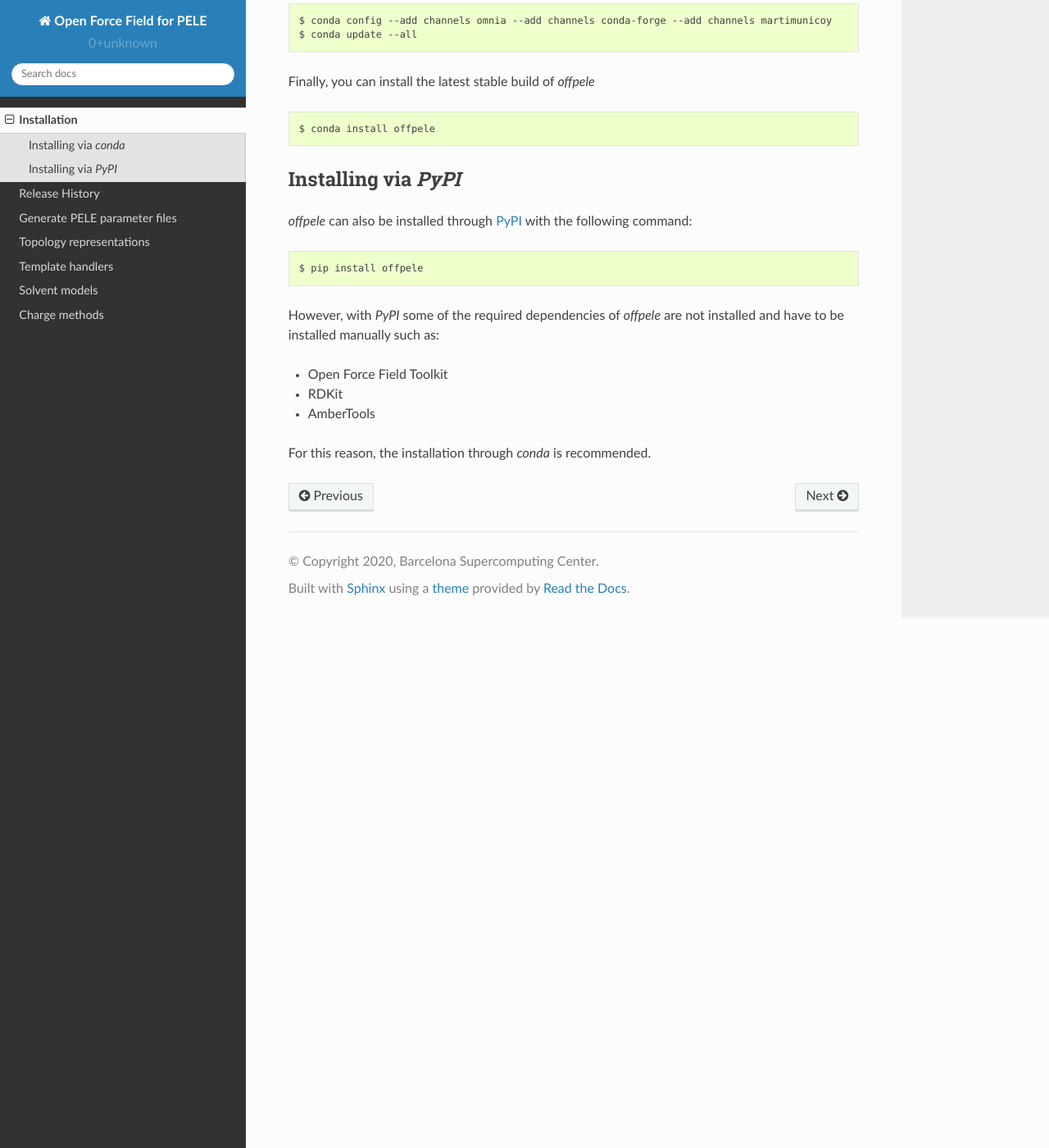
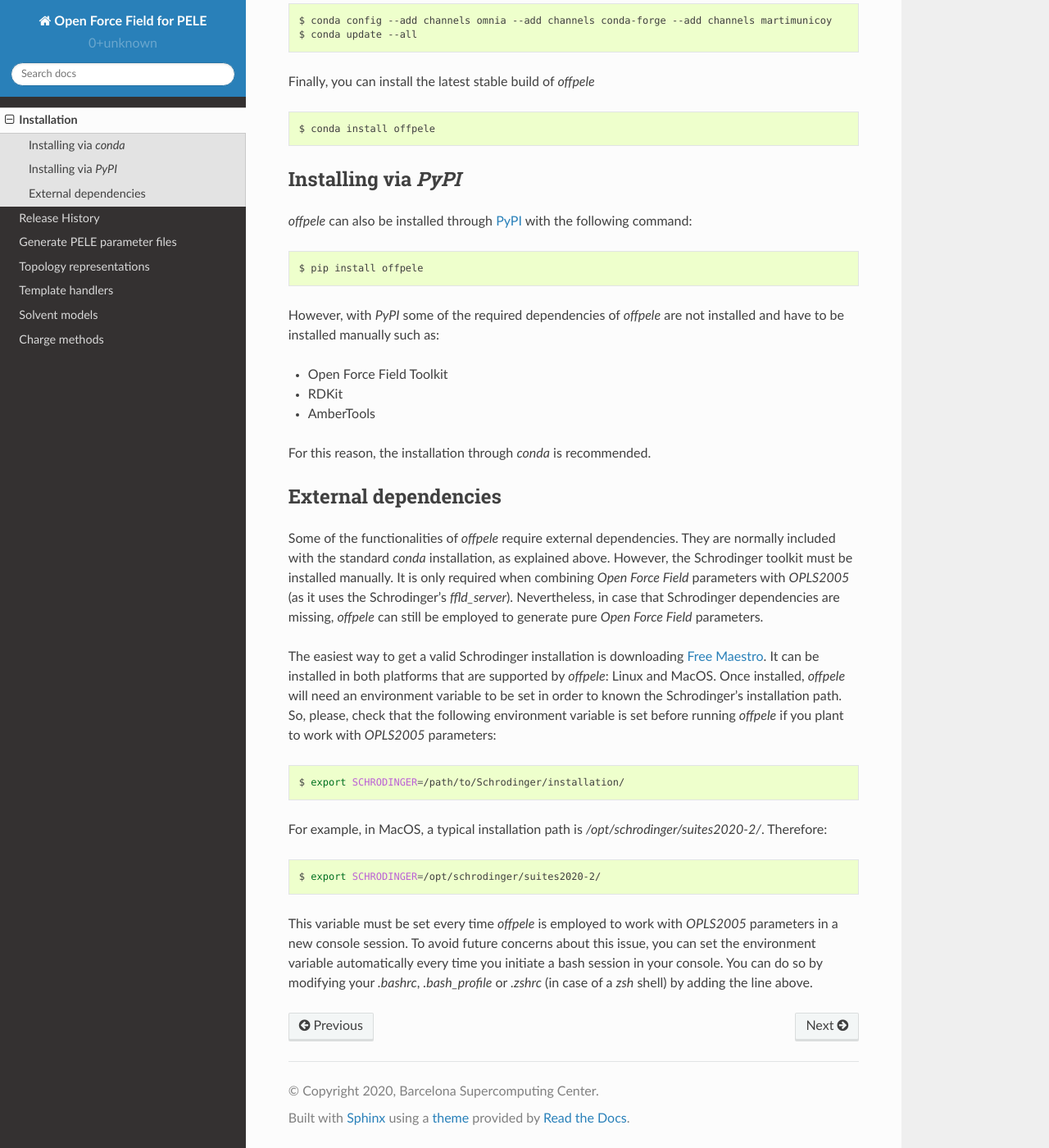
Before and after one commit to martimunicoy/peleffy, a Sphinx documentation site: the page built from docs/installation.rst, in a window 1280 px wide and 1400 px high, scrolled down 1047 px. Shown: the whole window at 82% size. Built offline with Sphinx 7.4.7 and the Read the Docs theme 2.0.0, drawn with Linux system fonts in a browser that asks for light colours.

Commit message:
Include Schrodinger installation

```diff
--- a/docs/installation.rst
+++ b/docs/installation.rst
@@ -81,3 +81,41 @@ installed and have to be installed manually such as:
 - AmberTools
 
 For this reason, the installation through `conda` is recommended.
+
+
+External dependencies
+=====================
+
+Some of the functionalities of `offpele` require external dependencies.
+They are normally included with the standard `conda` installation, as
+explained above. However, the Schrodinger toolkit must be installed
+manually. It is only required when combining `Open Force Field` parameters
+with `OPLS2005` (as it uses the Schrodinger's `ffld_server`). Nevertheless,
+in case that Schrodinger dependencies are missing, `offpele` can still be
+employed to generate pure `Open Force Field` parameters.
+
+The easiest way to get a valid Schrodinger installation is downloading
+`Free Maestro <https://www.schrodinger.com/freemaestro>`_. It can be
+installed in both platforms that are supported by `offpele`: Linux and
+MacOS. Once installed, `offpele` will need an environment variable to be
+set in order to known the Schrodinger's installation path. So, please,
+check that the following environment variable is set before running
+`offpele` if you plant to work with `OPLS2005` parameters:
+
+.. code-block:: bash
+
+   $ export SCHRODINGER=/path/to/Schrodinger/installation/
+
+For example, in MacOS, a typical installation path is
+`/opt/schrodinger/suites2020-2/`. Therefore:
+
+.. code-block:: bash
+
+   $ export SCHRODINGER=/opt/schrodinger/suites2020-2/
+
+This variable must be set every time `offpele` is employed to work with
+`OPLS2005` parameters in a new console session. To avoid future concerns about
+this issue, you can set the environment variable automatically every time you
+initiate a bash session in your console. You can do so by modifying your
+`.bashrc`, `.bash_profile` or `.zshrc` (in case of a `zsh` shell) by adding the
+line above.
```
